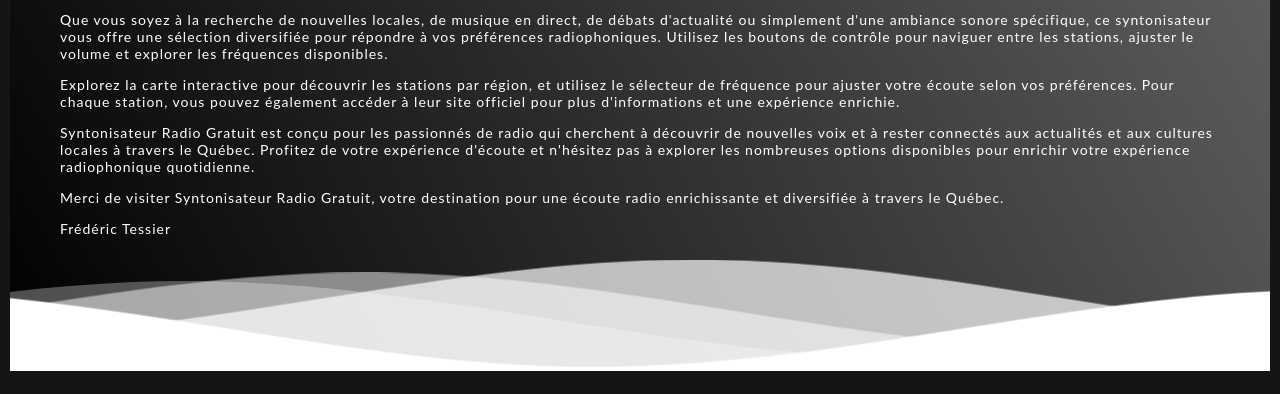
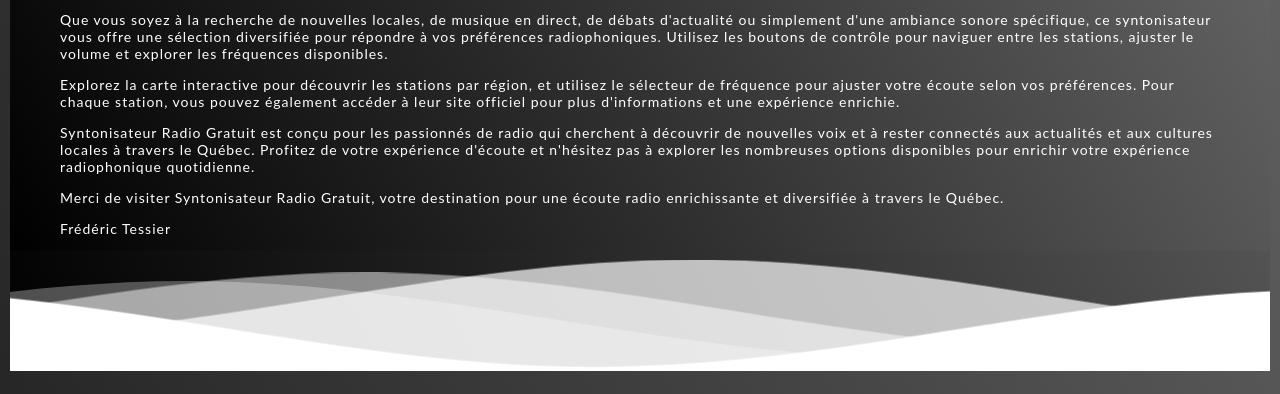
Before and after one commit to ftessier0957/Radio, a plain HTML site: page index.html in a window 1280 px wide. Shown: the part 204-598 px from the top of the page. Drawn offline with nearby package versions, Linux system fonts and the light colour scheme.

Commit message:
Add files via upload

```diff
--- a/style.css
+++ b/style.css
@@ -9,7 +9,7 @@ body {
     font-family: Arial, sans-serif;
     text-align: center;
     padding: 10px;
-    background-color: #161515;
+    background: linear-gradient(60deg, rgb(0, 0, 0) 0%, rgb(99, 99, 99) 100%);
     color: #ffffff;
 }
 
@@ -468,6 +468,7 @@ p {
   justify-content: center;
   align-items: center;
   text-align: center;
+  background: linear-gradient(60deg, rgb(0, 0, 0) 0%, rgb(99, 99, 99) 100%);
 }
 
 .waves {
```
